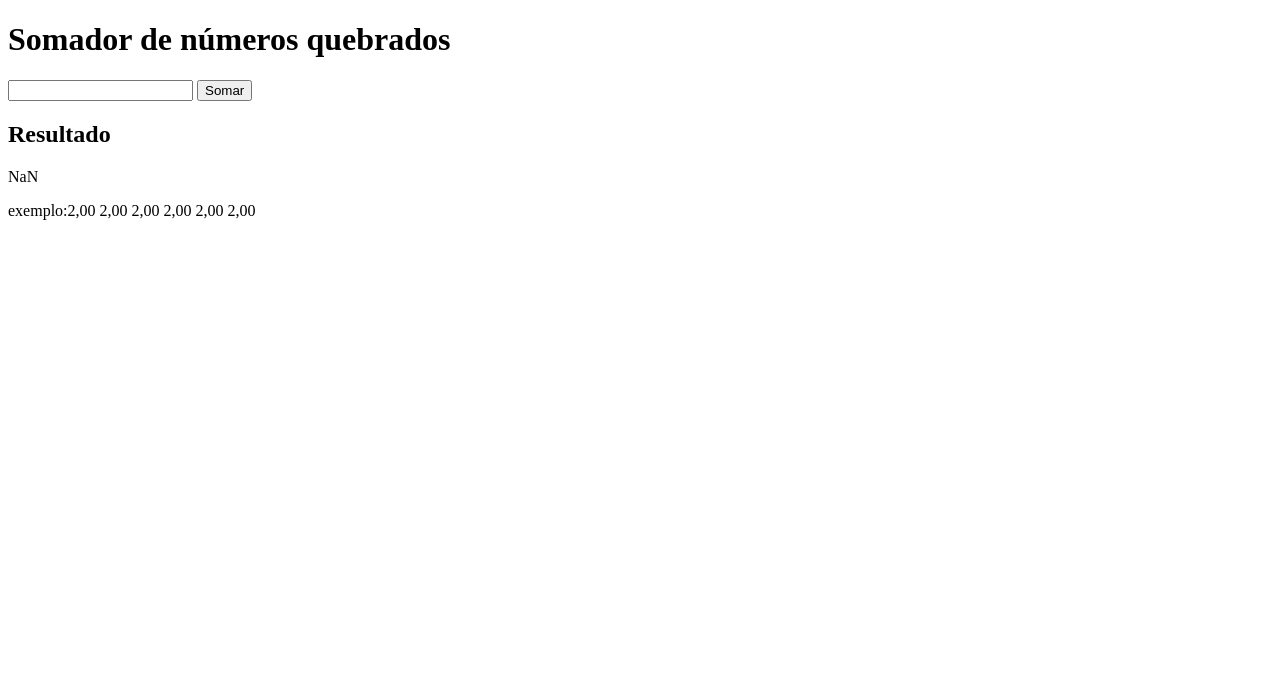
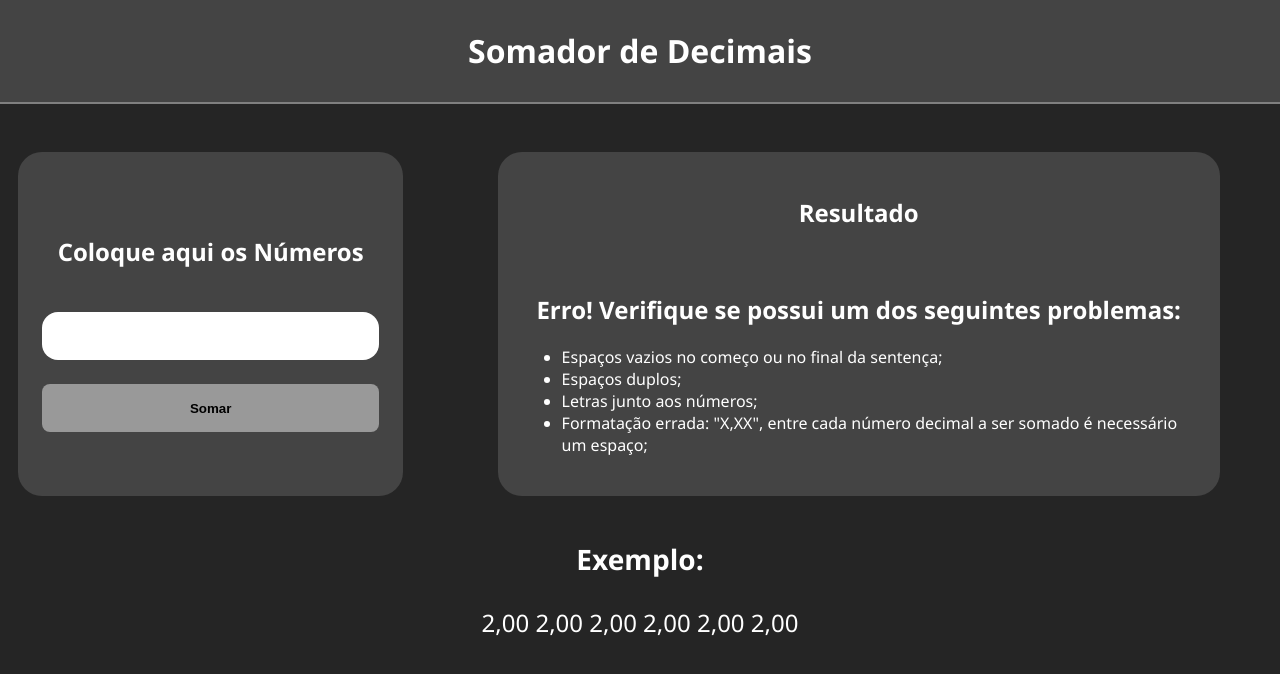
Before and after one commit to TheMordegod/Somador-de-Float, a website: page index.html in a window 1280 px wide. Both pictures are taken after a click on the button "Somar". Drawn offline with Linux system fonts and the light colour scheme.

Commit message:
v1 release! major code changes and page style.

```diff
--- a/index.html
+++ b/index.html
@@ -5,28 +5,33 @@
     <meta charset="UTF-8">
     <meta http-equiv="X-UA-Compatible" content="IE=edge">
     <meta name="viewport" content="width=device-width, initial-scale=1.0">
-    <title>Document</title>
+    <link rel="stylesheet" href="style.css">
+    <title>Somador de Decimais</title>
 </head>
 
 <body>
-    <header>
-        <h1>Somador de números quebrados</h1>
+    <header class="header-container">
+        <h1>Somador de Decimais</h1>
     </header>
-    <main>
-        <section>
-            <input type="text" id="inputToConvert">
+    <main class="main-container">
+        <section class="generic-box input-box">
+            <h2>Coloque aqui os Números</h2>
+            <input type="text">
             <button onclick="main()" id="2">Somar</button>
         </section>
 
-        <section>
+        <section class="generic-box result-box">
             <h2>Resultado</h2>
             <div>
-                <span id="result"></span>
+                <span class="result"></span>
             </div>
         </section>
+
+        <article class="main-exemple">
+            <h3>Exemplo:</h3>
+            <p>2,00 2,00 2,00 2,00 2,00 2,00</p>
+        </article>
     </main>
-
-    <p>exemplo:2,00 2,00 2,00 2,00 2,00 2,00</p>
     <script src="script.js"></script>
 </body>
 
--- a/script.js
+++ b/script.js
@@ -1,43 +1,62 @@
-function main() {
-    const userInput = getInputValue()
-
-    if (auditUserInput(userInput) == true) {
-        return showErrorMensage()
-    } else {
-        const inputNumbers = transformToArrayOfNumbers(userInput)
-        const sum = inputNumbers.reduce((prev, current) => {
-            return prev + current
-        })
-
-        const Result = sum / 100
-        document.getElementById('result').innerHTML = Result
-    }
+const getUserInput = function () {
+    const userInputValue = document.querySelector('input').value;
+    return userInputValue;
 }
 
-function getInputValue() {
-    const inputValue = document.getElementById('inputToConvert').value
-    return inputValue
+const splitIntoArray = function (userInputValue) {
+    const split = userInputValue.split(' ');
+    return split;
 }
 
-function transformToArrayOfNumbers(userInput) {
-    const inputArray = userInput.split(" ");
-    const formatedArray = inputArray.map((value) => {
-        const removeComma = value.replace(',', '')
-        const transformedToNumber = parseInt(removeComma)
-        return transformedToNumber
-    })
-    return formatedArray
+const validateInput = function (inputValue) {
+    const regex = /^([0-9]{1,},[0-9]{2})$/;
+    const splited = splitIntoArray(inputValue);
+
+    const result = splited.every(value => regex.test(value));
+    return result;
 }
 
-function auditUserInput(inputValue) {
-    const InitialEndSpacePattern = /^\s|\s$/g;
-    const isALetter = /[A-Z]/ig;
-    if (InitialEndSpacePattern.test(inputValue) == true) { return true }
-    if (isALetter.test(inputValue) == true) { return true }
+const sumAndDivide = function (listOfNumbers) {
+    const result = listOfNumbers.reduce((a, b) => a + b);
+    return result / 100;
 }
 
-function showErrorMensage() {
-    const errorMensage = 'Erro! Verifique se há letras ou espaços no começo ou no final da entrada de dados! \n '
-    document.getElementById('result').innerHTML = errorMensage
+const showInHTML = function (result) {
+    const formatedOutput = String(result.toFixed(2)).replace('.', ',')
+    document.querySelector('span.result').innerHTML = formatedOutput
+}
 
+const errorFunction = function () {
+    const msg = `
+        <div class="error-mensage">
+            <h2>Erro! Verifique se possui um dos seguintes problemas:</h2>
+            <ul>
+                <li>Espaços vazios no começo ou no final da sentença;</li>
+                <li>Espaços duplos;</li>
+                <li>Letras junto aos números;</li>
+                <li>Formatação errada: "X,XX", entre cada número decimal a ser somado é necessário um espaço;</li>
+            </ul>
+        <div>
+    `
+    document.querySelector('span.result').innerHTML = msg
 }
+
+const main = function () {
+    const input = getUserInput();
+    try {
+        if (validateInput(input)) {
+            const splited = splitIntoArray(input);
+
+            const numberListNoComma = splited.map((value) => {
+                const newValue = value.replace(',', '');
+                return parseFloat(newValue);
+            })
+
+            const result = sumAndDivide(numberListNoComma)
+            showInHTML(result)
+        }
+        else {
+            throw errorFunction()
+        }
+    } catch (e) { console.log(e); }
+}
--- a/style.css
+++ b/style.css
@@ -0,0 +1,105 @@
+body {
+    background-color: #252525;
+    color: white;
+    margin: 0;
+    padding: 0;
+    box-sizing: border-box;
+    font-family: 'Segoe UI', Tahoma, Geneva, Verdana, sans-serif;
+}
+
+.header-container {
+    text-align: center;
+    padding: 0.5rem 1rem;
+    background-color: #444444;
+    border-bottom: gray 2px solid;
+}
+
+.header-container h1 {
+    outline: none;
+    border: none;
+}
+
+.main-container {
+    display: grid;
+    grid-template-columns: 1fr 2fr;
+    grid-template-areas: 'input    result'
+        'exemple exemple';
+    gap: 1rem;
+    align-content: center;
+    justify-items: center;
+}
+
+.generic-box {
+    background-color: #444444;
+    border-radius: 24px;
+    padding: 24px;
+
+    margin-top: 3rem;
+
+    display: flex;
+    flex-direction: column;
+    gap: 24px;
+
+    margin: 3rem 1rem 0 1rem;
+}
+
+.generic-box button {
+    width: 100%;
+    height: 3rem;
+    padding: 8px;
+
+    background-color: #999999;
+    font-weight: bold;
+    border-radius: 8px;
+    border: none;
+}
+
+.generic-box button:hover {
+    background-color: #cfcfcf;
+    cursor: pointer;
+}
+
+.input-box {
+    display: flex;
+    text-align: center;
+    justify-content: center;
+    width: 80%;
+    grid-area: input;
+}
+
+.input-box input {
+    height: 2rem;
+    padding: 0.5rem;
+    border-radius: 16px;
+    font-size: 16px;
+    border: none;
+}
+
+.result-box {
+    width: 80%;
+    grid-area: result;
+}
+
+.result-box h2 {
+    text-align: center;
+}
+
+.result {
+    display: flex;
+    align-items: center;
+    justify-content: center;
+    font-size: 40px;
+}
+
+.error-mensage {
+    font-size: 1rem;
+}
+
+.main-exemple {
+    text-align: center;
+    font-size: 24px;
+    margin: 0;
+    width: 100%;
+    /*background-color: #444444;*/
+    grid-area: exemple;
+}
```
Also changed, not shown: package.json (+198 -1 lines).
